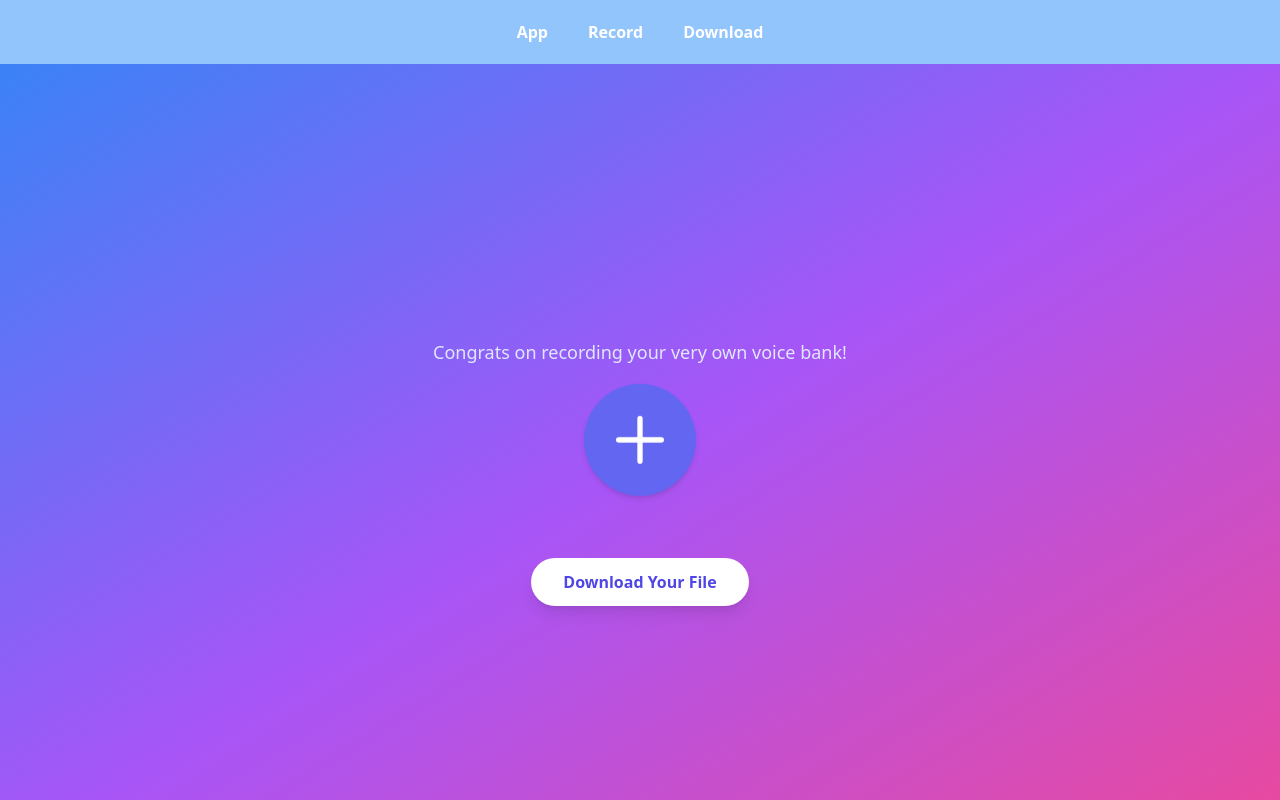
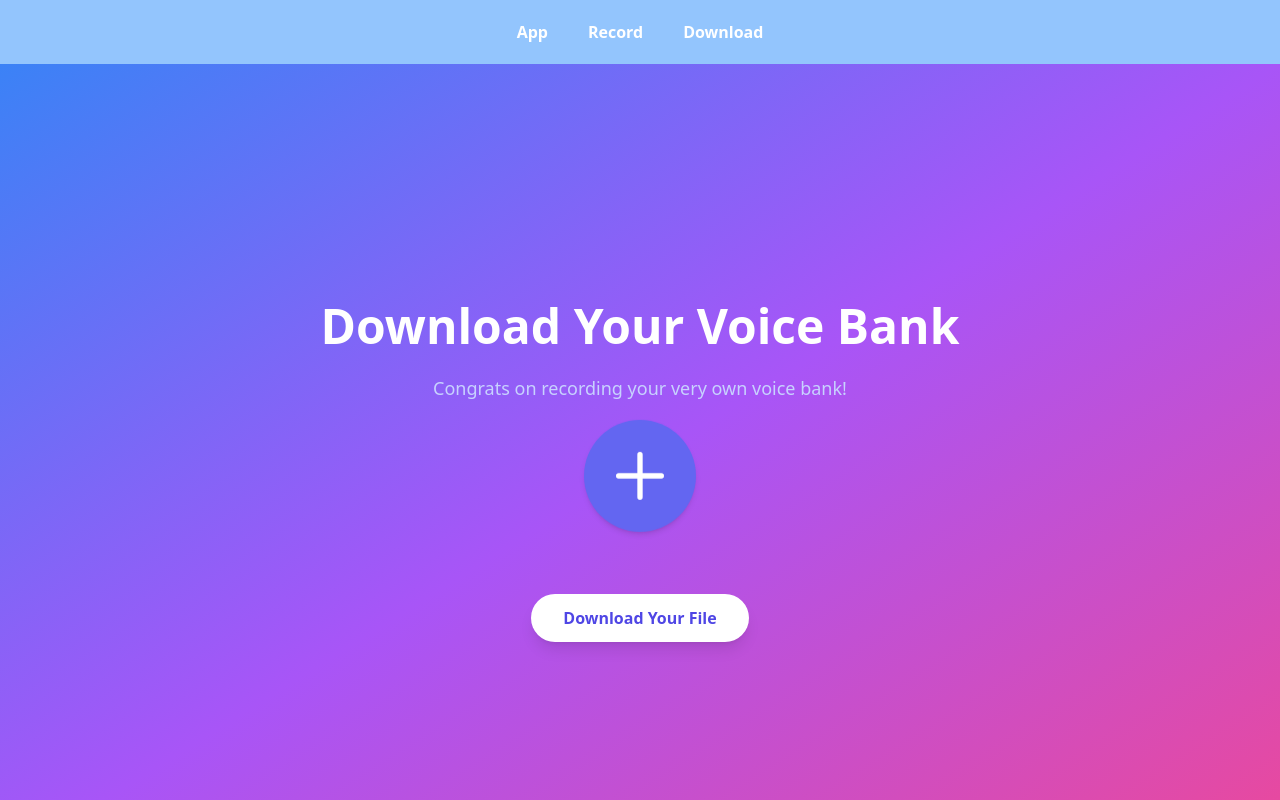
Before and after one commit to Lo3wer/Voicebank-Maker, a React (Create React App) app in the folder frontend/: page /download in a window 1280 px wide. Shown: the top 800 px of the page. Built offline with nearby package versions, Linux system fonts and the light colour scheme.

Commit message:
readded title for downloads page

```diff
--- a/frontend/src/pages/Download.js
+++ b/frontend/src/pages/Download.js
@@ -11,7 +11,8 @@ function Download() {
     return (
         <div className="flex flex-col justify-center items-center h-screen w-screen bg-gradient-to-br from-blue-500 via-purple-500 to-pink-500 text-white p-8">
             <h1 className="text-center text-4xl font-extrabold mb-4 animate-fade-in"></h1>
-            <p className="text-lg mb-10 text-center max-w-lg text-indigo-100">
+            <h1 className="text-5xl font-bold mb-6 text-white">Download Your Voice Bank</h1>
+            <p className="text-lg mb-10 text-center max-w-lg text-indigo-200">
                 Congrats on recording your very own voice bank!
             </p>
             <div className="flex items-center justify-center mb-10">
```
